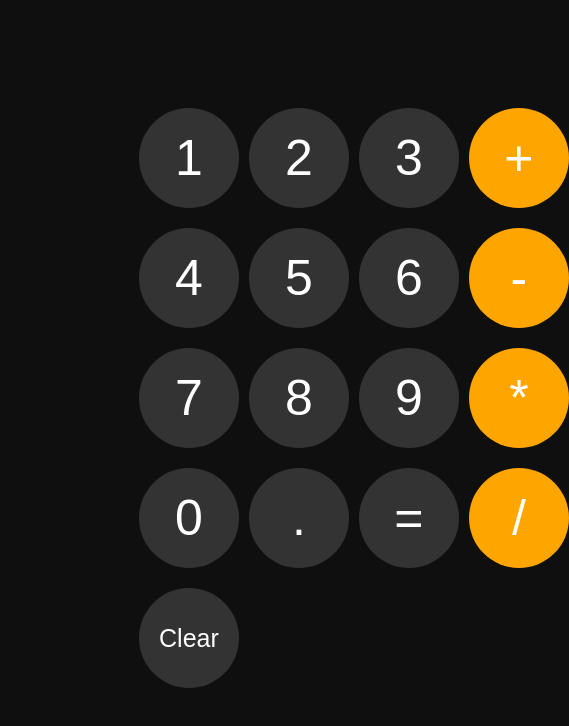
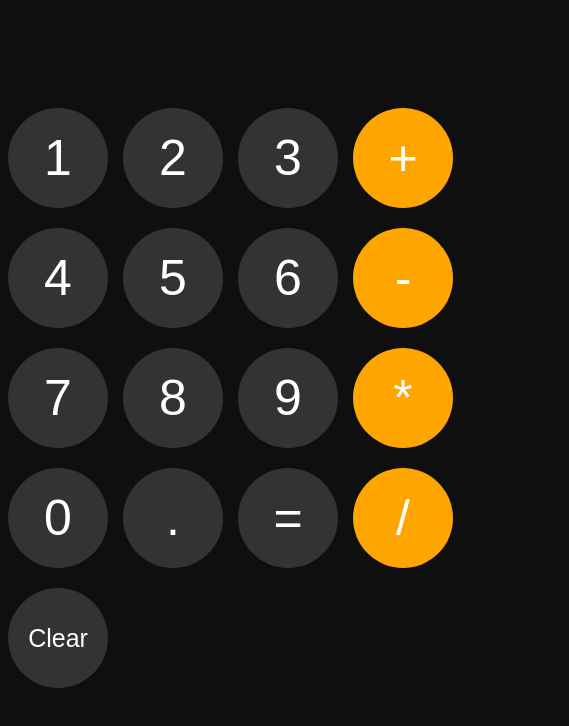
Before and after one commit to SatirthaRoy/calculator-javascript, a plain HTML site: page index.html in a window 390 px wide. Shown: the whole page, 569 px wide, since content can reach past the window. Drawn offline with Linux system fonts and the light colour scheme.

Commit message:
fixed mobile

```diff
--- a/index.html
+++ b/index.html
@@ -18,16 +18,16 @@
       grid-template-rows: repeat(5, 1fr);
       grid-column-gap: 10px;
       grid-row-gap: 20px;
-      width: 30%;
-      margin: auto;
+      width: 450px;
+      margin: 0 auto;
     }
 
     p {
       font-size: 80px;
       height: 100px;
-      margin: auto;
-      padding-right: 5%;
-      width: 30%;
+      margin: 0 auto;
+      padding-right: 0;
+      width: 350px;
       text-align: right;
       line-height: 100px;
     }
```
